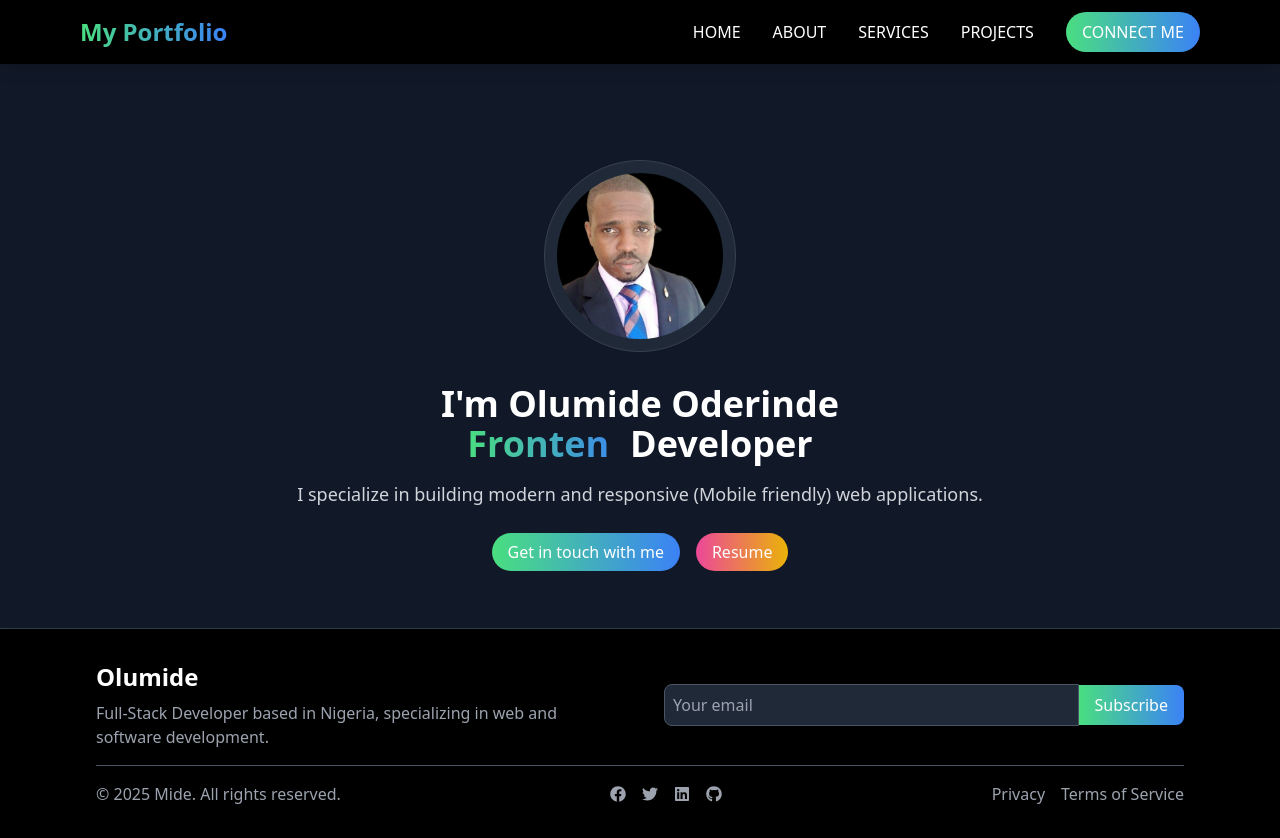
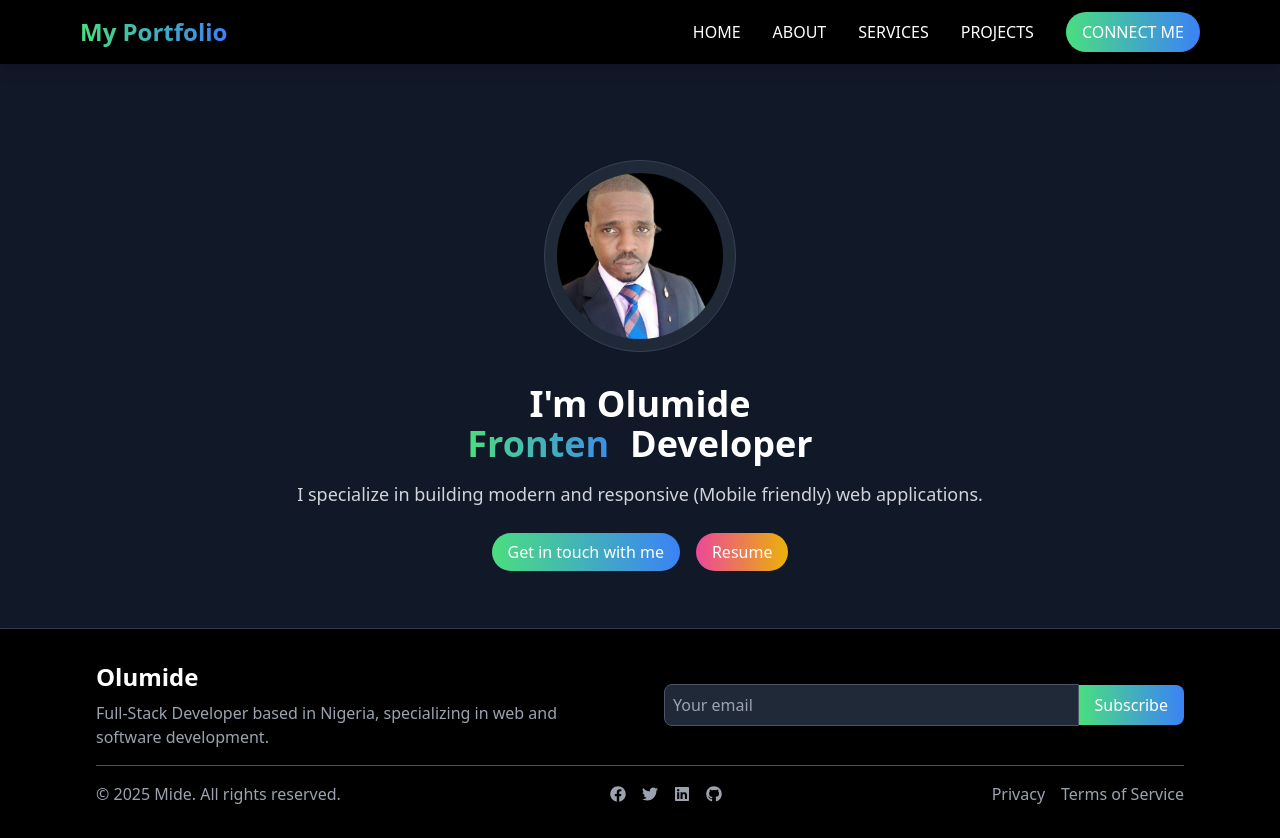
Before and after one commit to o3cloudng/react-portfolio, a React (Vite) app: page / in a window 1280 px wide. Built offline with nearby package versions, Linux system fonts and the light colour scheme.

Commit message:
Updated project page

```diff
--- a/src/components/Hero.jsx
+++ b/src/components/Hero.jsx
@@ -11,7 +11,7 @@ const Hero = () => {
         transition-transform duration-300 hover:scale-105'/>
         <h1 className='text-4xl font-bold'>
             I'm {" "}
-            <span >Olumide Oderinde</span> <br/>
+            <span >Olumide</span> <br/>
             <span className='text-transparent bg-clip-text bg-gradient-to-r from-green-400 to-blue-500'><Typewriter options={{
               strings: ['Full-Stack', 'Frontend', 'Backend', 'DevOps', 'Cloud'],
               autoStart: true,
```
